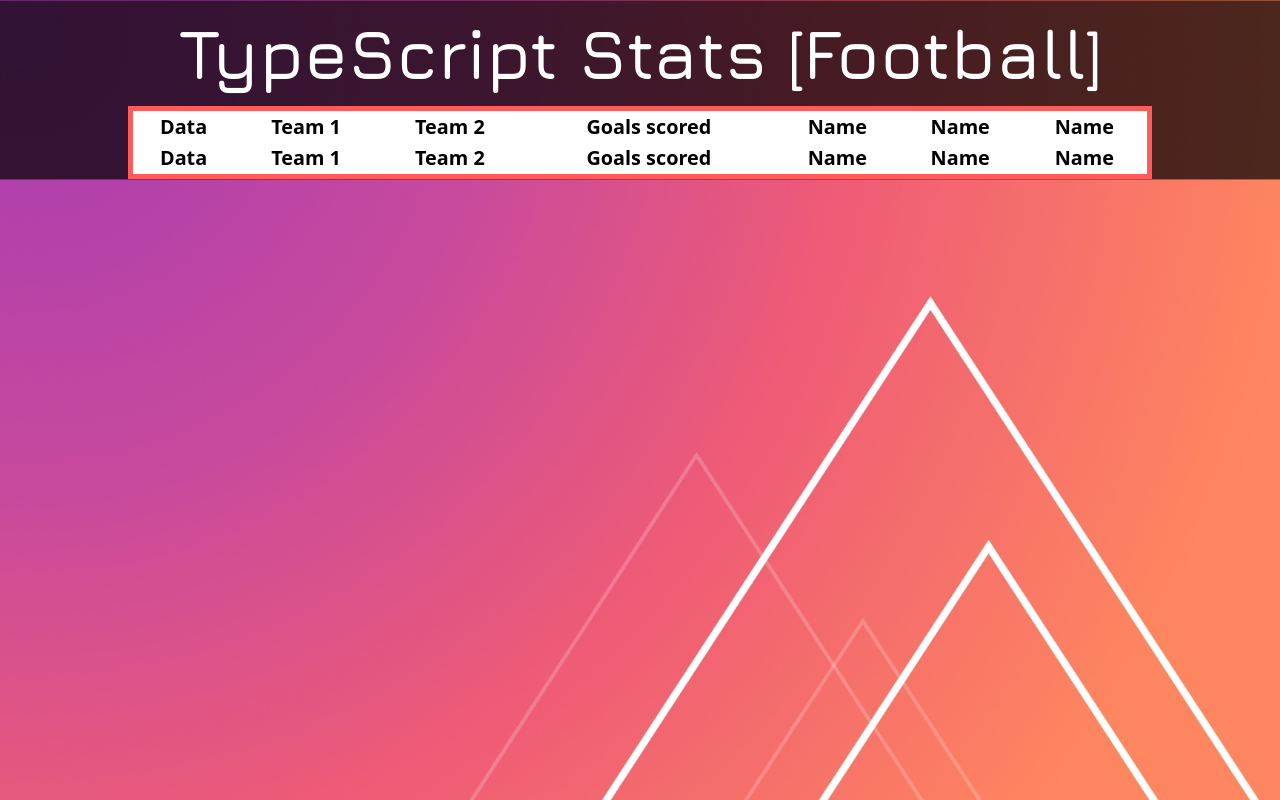
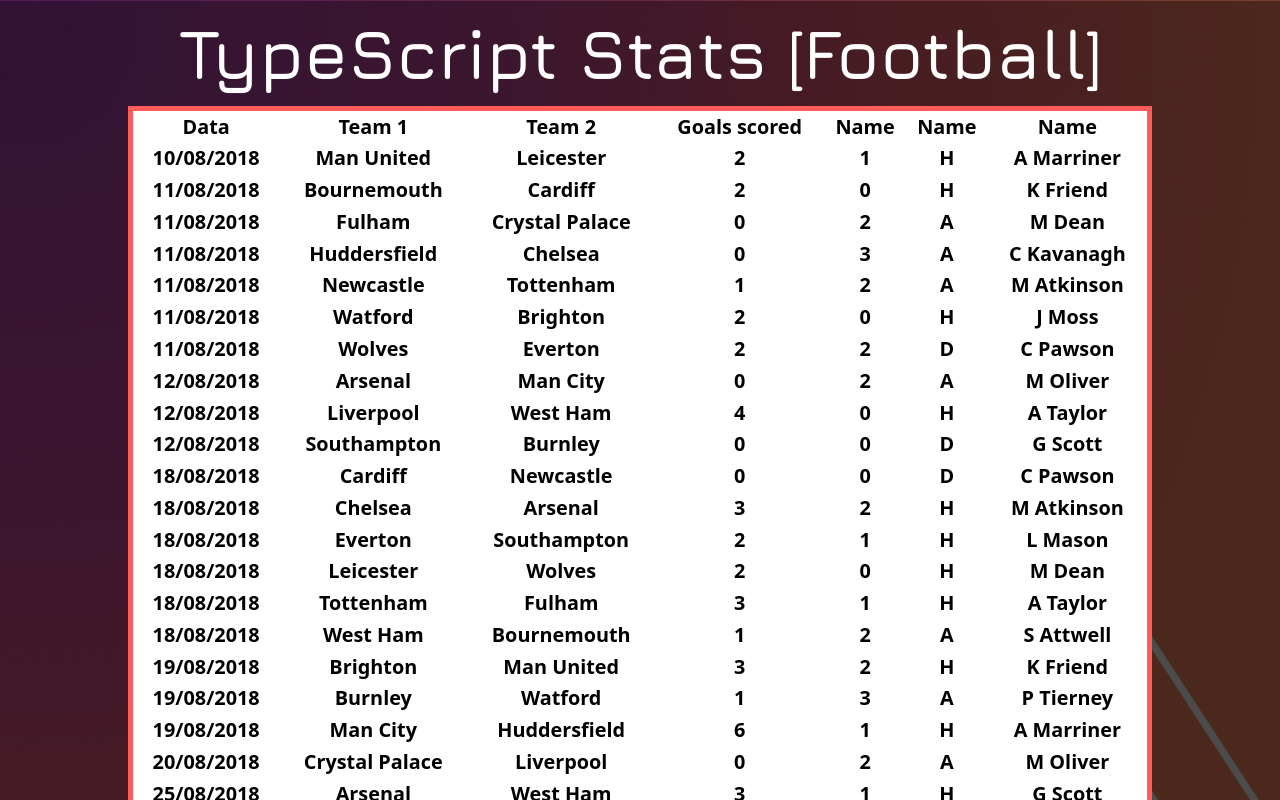
Before and after one commit to solomirrors/ts_stats, a React app: page / in a window 1280 px wide. Shown: the top 800 px of the page. Built offline with nearby package versions, Linux system fonts and the light colour scheme.

Commit message:
List output from Redux

```diff
--- a/src/components/app/app.tsx
+++ b/src/components/app/app.tsx
@@ -2,7 +2,9 @@
 import './app.scss'
 import FootballListContainer from "../../containers/football-list-container";
 import store from "../../store";
+import {Provider} from "react-redux";
 import footballServiceLoading from "../../services";
+import PackedFootballListContainer from "../../containers/football-list-container";
 
 store.subscribe(() => console.log(store.getState()))
 footballServiceLoading();
@@ -10,15 +12,15 @@
 
 const App = () => {
     return(
-        <React.Fragment>
+        <Provider store={store}>
             <div id='structure'>
                 <div id='opacity'/>
                 <div id='content'>
                     <div id='template'>TypeScript Stats [Football]</div>
-                    <FootballListContainer/>
+                    <PackedFootballListContainer/>
                 </div>
             </div>
-        </React.Fragment>
+        </Provider>
     )
 }
 
--- a/src/components/football-list-item/football-list-item.tsx
+++ b/src/components/football-list-item/football-list-item.tsx
@@ -1,26 +1,23 @@
 import * as React from 'react'
 
-const FootballListItem = () => {
+export interface FootballListItemProps{
+    match: Array<any>,
+    index: number
+}
+
+const FootballListItem = ({match, index} : FootballListItemProps) => {
     return (
         <React.Fragment>
-            <tr>
-                <th>Data</th>
-                <th>Team 1</th>
-                <th>Team 2</th>
-                <th>Goals scored</th>
-                <th>Name</th>
-                <th>Name</th>
-                <th>Name</th>
+            <tr key={index}>
+                <th>{match[0]}</th>
+                <th>{match[1]}</th>
+                <th>{match[2]}</th>
+                <th>{match[3]}</th>
+                <th>{match[4]}</th>
+                <th>{match[5]}</th>
+                <th>{match[6]}</th>
             </tr>
-            <tr>
-                <th>Data</th>
-                <th>Team 1</th>
-                <th>Team 2</th>
-                <th>Goals scored</th>
-                <th>Name</th>
-                <th>Name</th>
-                <th>Name</th>
-            </tr>
+
         </React.Fragment>
     )
 }
--- a/src/components/football-list/football-list.tsx
+++ b/src/components/football-list/football-list.tsx
@@ -2,11 +2,35 @@
 import './football-list.scss'
 import FootballListItem from "../football-list-item";
 
-const FootballList = () => {
+export interface FootballListProps{
+    matches: Array<any>,
+    loading: boolean,
+    error: boolean,
+}
+
+const FootballList = ({matches, loading, error}: FootballListProps) => {
     return (
         <div>
             <table id='football-table'>
-                <FootballListItem/>
+                <tr>
+                    <th>Data</th>
+                    <th>Team 1</th>
+                    <th>Team 2</th>
+                    <th>Goals scored</th>
+                    <th>Name</th>
+                    <th>Name</th>
+                    <th>Name</th>
+                </tr>
+                {
+                    matches.map((match, index) => {
+                        return(
+                            <FootballListItem
+                                match={match}
+                                index={index}
+                            />
+                        )
+                    })
+                }
             </table>
         </div>
     )
--- a/src/containers/football-list-container/football-list-container.tsx
+++ b/src/containers/football-list-container/football-list-container.tsx
@@ -1,11 +1,37 @@
 import * as React from 'react'
 import FootballList from "../../components/football-list";
+import {connect} from "react-redux";
 
+export interface FootballListContainerProps {
+    matches: Array<any>
+    loading: boolean
+    error: boolean
+}
 
-export default class FootballListContainer extends React.Component{
+export interface FootballListMapStateToProps {
+    footballData: {
+        matches: Array<any>
+        loading: boolean
+        error: boolean
+    }
+}
+
+class FootballListContainer extends React.Component<FootballListContainerProps>{
     render(){
+        const {matches, loading, error} = this.props;
+
         return(
-            <FootballList/>
+            <FootballList matches={matches} loading={loading} error={error}/>
         )
     }
 }
+
+const mapStateToProps = ({footballData: { matches, loading, error}} : FootballListMapStateToProps) => {
+    return{
+        matches, loading, error
+    }
+}
+
+const PackedFootballListContainer =
+    connect(mapStateToProps)(FootballListContainer);
+export default PackedFootballListContainer;
```
